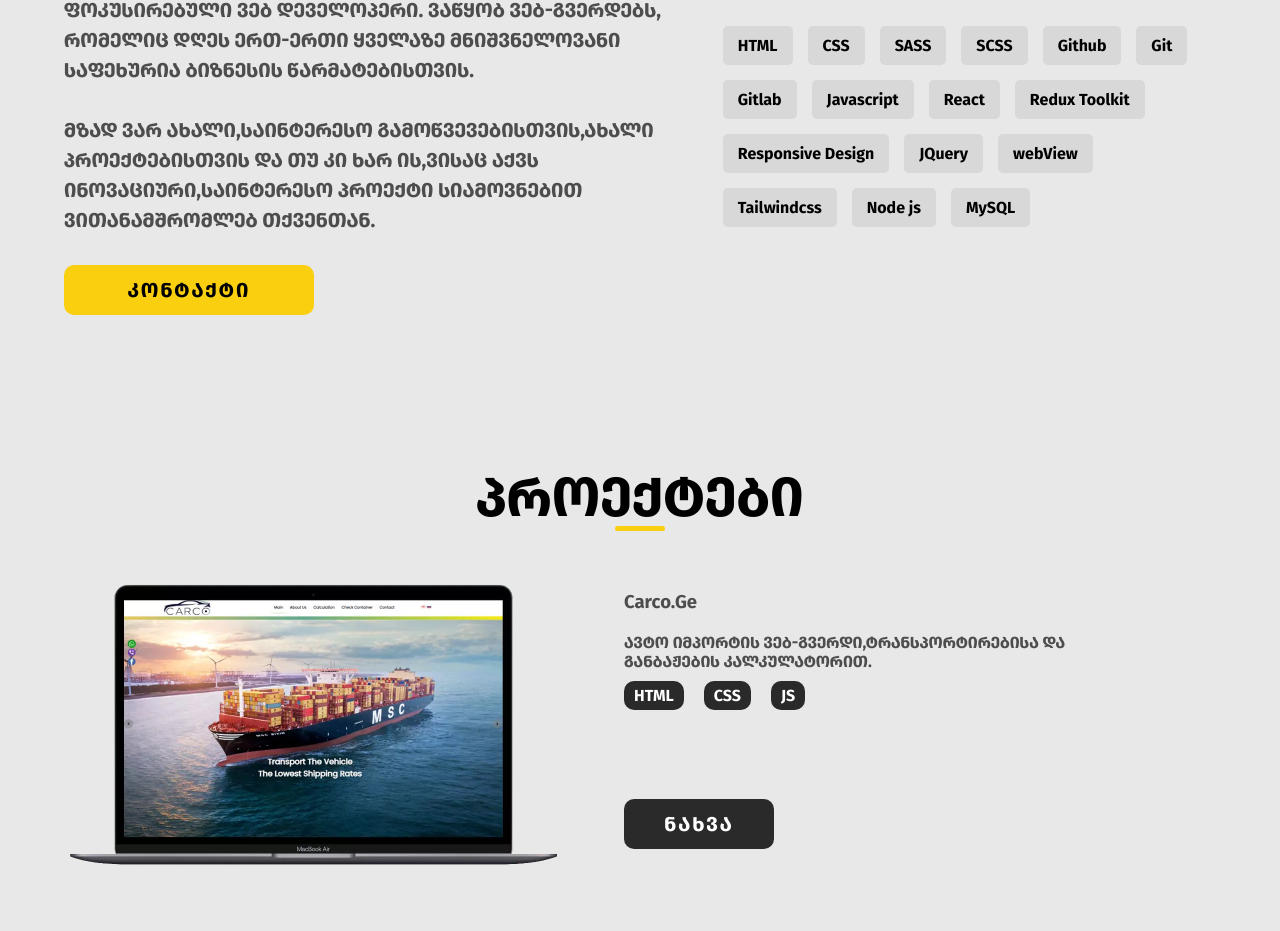
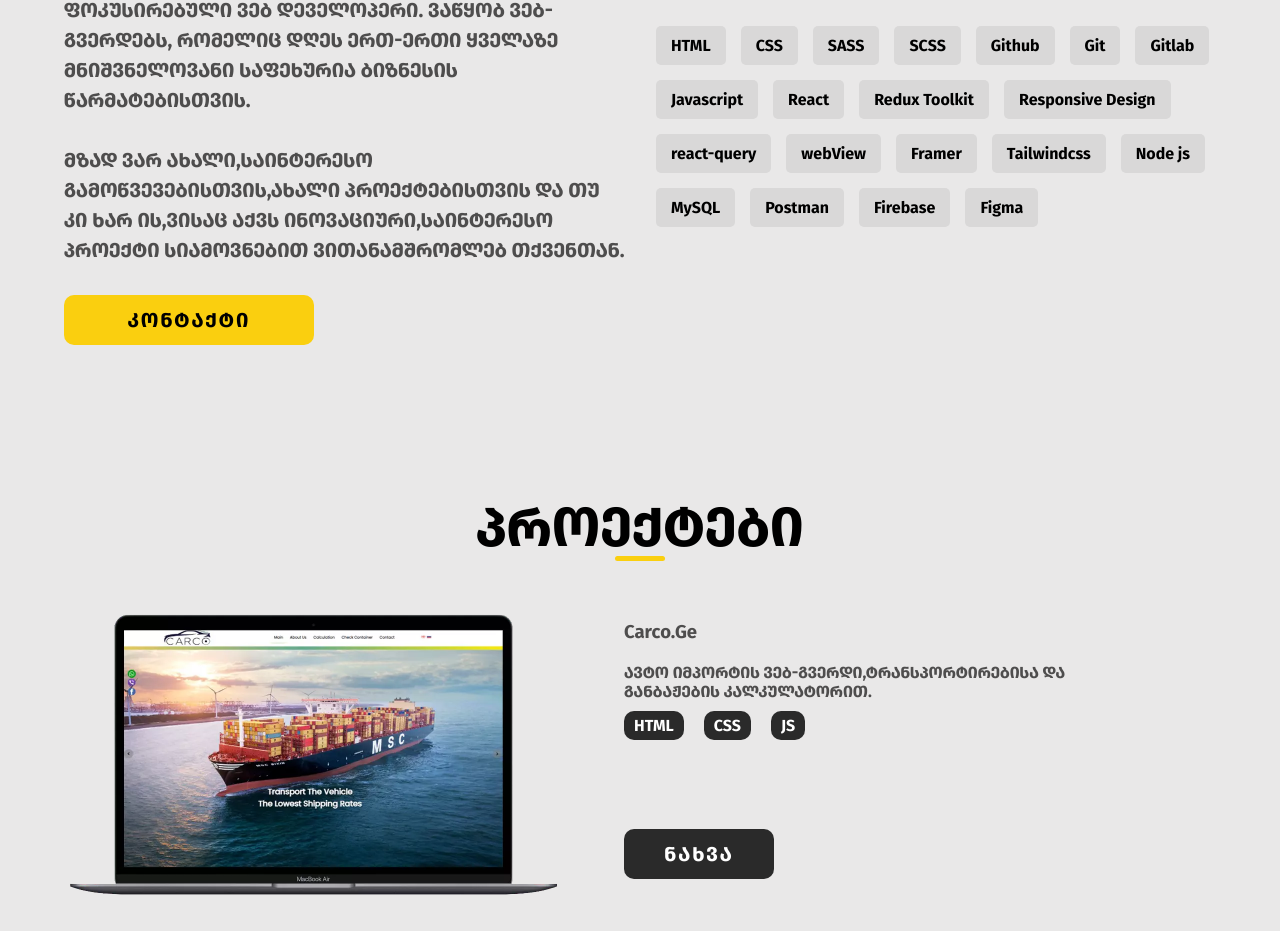
Before and after one commit to Desp0o/portfolio, a React (Vite) app: page /#/ in a window 1280 px wide. Shown: the part 1031-1962 px from the top of the page. Built offline with nearby package versions, Linux system fonts and the light colour scheme; no server answers.

Commit message:
add skills

```diff
--- a/src/components/homePageComponents/secondSection.jsx
+++ b/src/components/homePageComponents/secondSection.jsx
@@ -17,11 +17,15 @@ const skillArr = [
   "React",
   "Redux Toolkit",
   "Responsive Design",
-  "JQuery",
+  "react-query",
   "webView",
+  "Framer",
   "Tailwindcss",
   "Node js",
   "MySQL",
+  "Postman",
+  "Firebase",
+  "Figma"
 ];
 
 export default function SecondSection({ handler }) {
```
